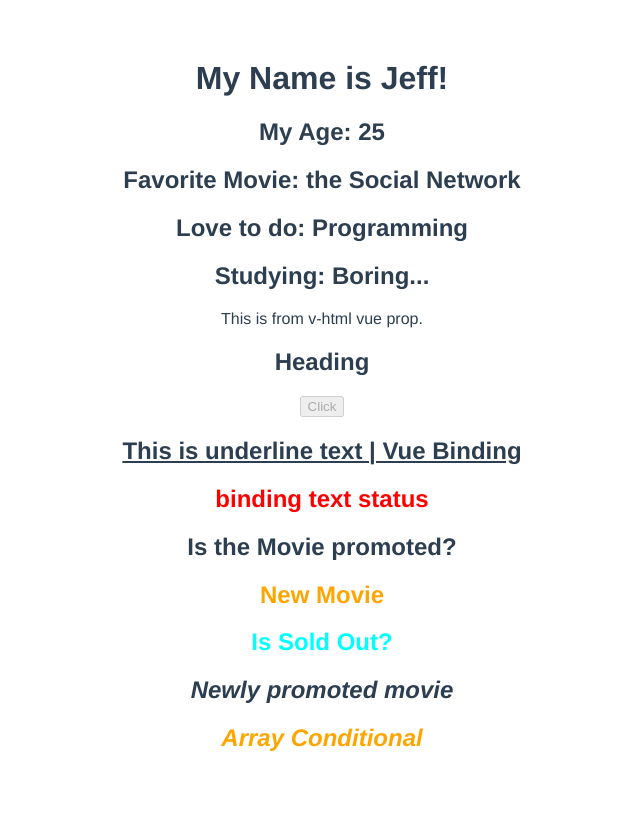
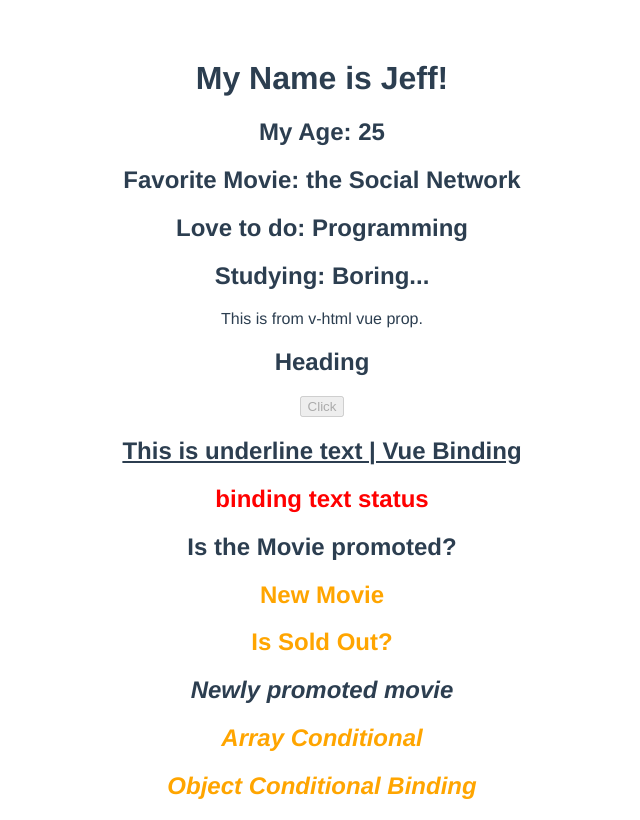
Before and after one commit to habib24457/hello-world-vue-cli, a Vue app: page / in a window 1280 px wide. Shown: the whole page, without its empty margins (318-958 px from the left). Built offline with nearby package versions, Linux system fonts and the light colour scheme.

Commit message:
Binding objects

```diff
--- a/src/App.vue
+++ b/src/App.vue
@@ -18,6 +18,12 @@
 
     <h2 v-bind:class="['new','promoted']">Newly promoted movie</h2>
     <h2 v-bind:class="[isPromoted && 'promoted',isSoldout?'sold-out':'new-movie']">Array Conditional</h2>
+
+    <h2 v-bind:class="{
+      promoted:isPromoted,
+      'new-movie':isNew,
+      'sold-out':isSoldOut
+    }">Object Conditional Binding</h2>
   </div>
 </template>
 
@@ -40,7 +46,7 @@ export default {
       status:"danger",
       isPromoted:true,
       isNew:true,
-      isSoldOut:true
+      isSoldOut:false
     }
   }
 }
```
